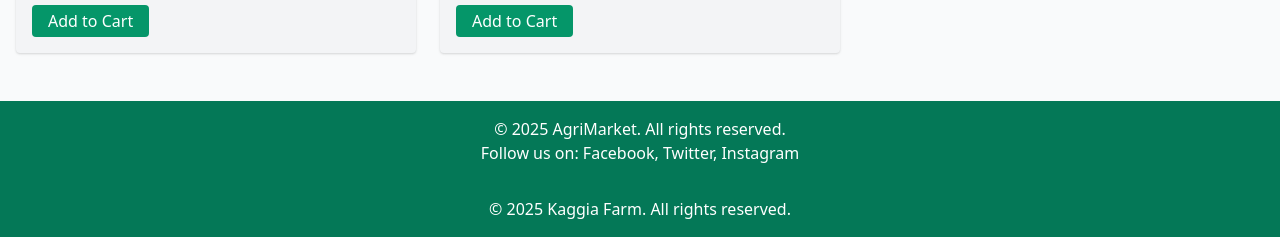
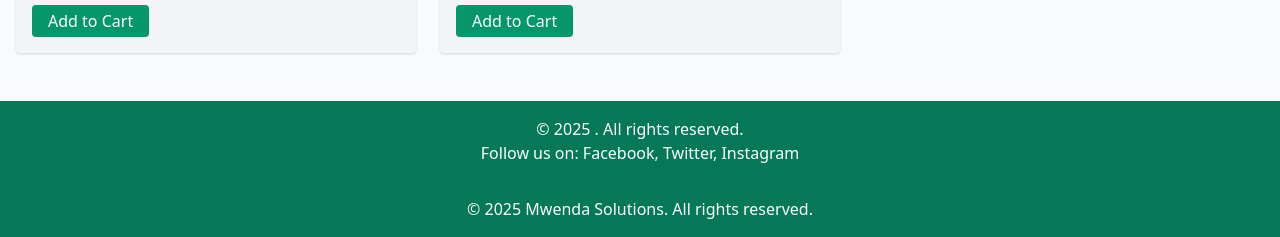
Before and after one commit to martinmbuba/Mbuba_farm, a plain HTML site: page products.html in a window 1280 px wide. Shown: the part 739-976 px from the top of the page. Drawn offline with nearby package versions, Linux system fonts and the light colour scheme; no server answers.

Commit message:
Fix: Update page titles and footer copyright to reflect Mwenda Digester Solutions branding

```diff
--- a/products.html
+++ b/products.html
@@ -3,7 +3,7 @@
 <head>
   <meta charset="UTF-8" />
   <meta name="viewport" content="width=device-width, initial-scale=1.0" />
-  <title>All Products - Kaggia Farm</title>
+  <title>mwenda digester solutions</title>
   <link href="https://cdn.jsdelivr.net/npm/tailwindcss@2.2.19/dist/tailwind.min.css" rel="stylesheet">
     <script src="./index.js"></script>
 </head>
@@ -32,7 +32,7 @@
 
   <!-- Footer -->
   <footer class="bg-green-700 text-white text-center py-4">
-    <p>&copy; 2025 AgriMarket. All rights reserved.</p>
+    <p>&copy; 2025 . All rights reserved.</p>
     <p>Follow us on:
       <a href="#" class="text-white hover:underline">Facebook</a>,
       <a href="#" class="text-white hover:underline">Twitter</a>,
@@ -136,7 +136,7 @@ const display = toKES(priceInUSD); // “KSh 322.00” (for example)
 
 </script>
 <footer class="bg-green-700 text-white text-center py-4">
-    <p>&copy; 2025 Kaggia Farm. All rights reserved.</p>
+    <p>&copy; 2025 Mwenda Solutions. All rights reserved.</p>
   </footer>
 
 
```
Also changed, not shown: checkout.html (+1 -1 lines).
